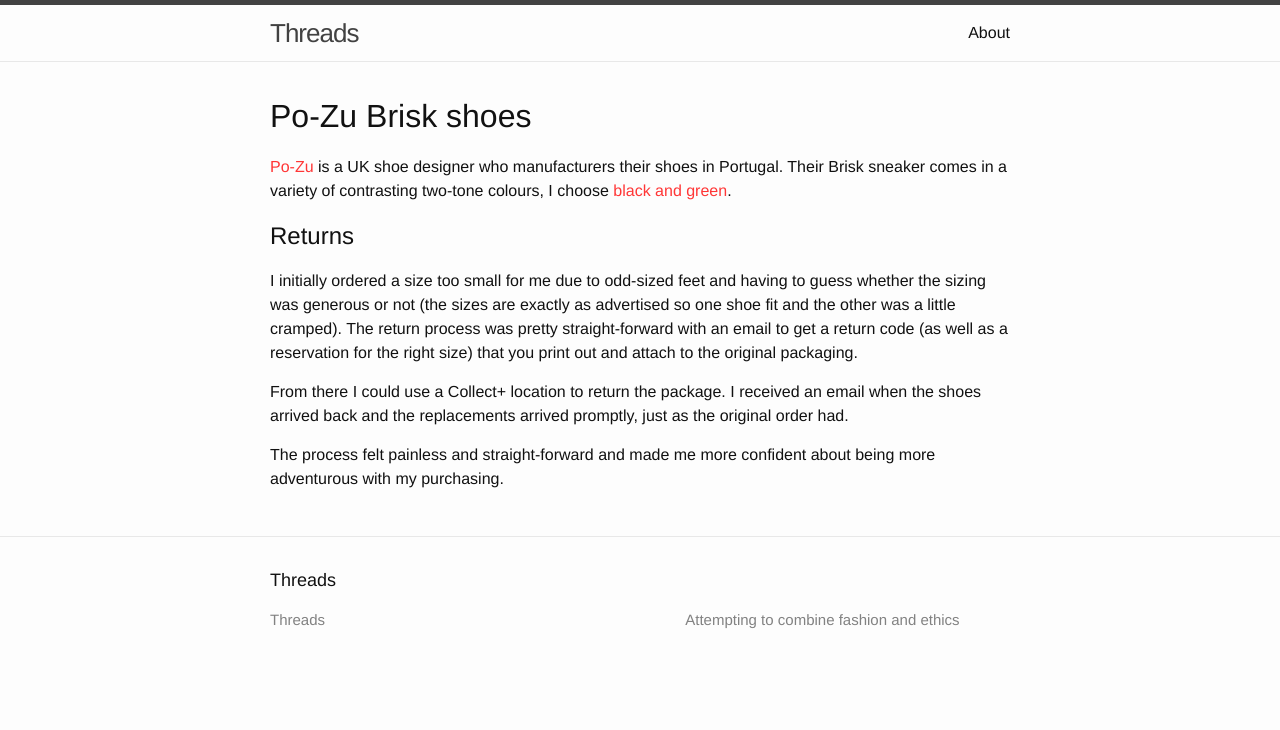
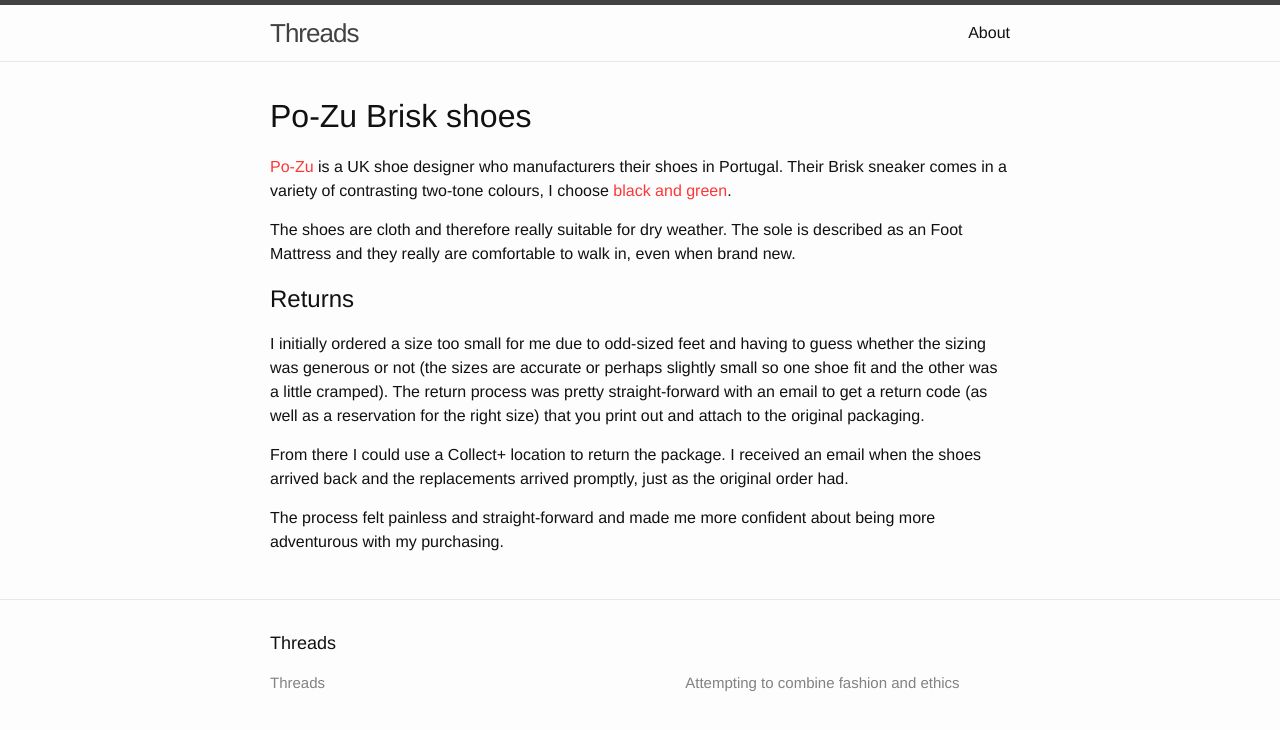
Before and after one commit to rrees/threads, a Jekyll site: the page built from _posts/2015-11-24-po-zu-brisks.markdown, in a window 1280 px wide. Shown: the top 730 px of the page. Built offline with Jekyll 4.4.1, drawn with Linux system fonts in a browser that asks for light colours.

Commit message:
Adds a little bit to the Po-Zu review

```diff
--- a/_posts/2015-11-24-po-zu-brisks.markdown
+++ b/_posts/2015-11-24-po-zu-brisks.markdown
@@ -9,9 +9,11 @@
 
 [Po-Zu](http://po-zu.com) is a UK shoe designer who manufacturers their shoes in Portugal. Their Brisk sneaker comes in a variety of contrasting two-tone colours, I choose [black and green](http://po-zu.com/collections/mens/products/brisk-black-green).
 
+The shoes are cloth and therefore really suitable for dry weather. The sole is described as an Foot Mattress and they really are comfortable to walk in, even when brand new.
+
 ## Returns
 
-I initially ordered a size too small for me due to odd-sized feet and having to guess whether the sizing was generous or not (the sizes are exactly as advertised so one shoe fit and the other was a little cramped). The return process was pretty straight-forward with an email to get a return code (as well as a reservation for the right size) that you print out and attach to the original packaging.
+I initially ordered a size too small for me due to odd-sized feet and having to guess whether the sizing was generous or not (the sizes are accurate or perhaps slightly small so one shoe fit and the other was a little cramped). The return process was pretty straight-forward with an email to get a return code (as well as a reservation for the right size) that you print out and attach to the original packaging.
 
 From there I could use a Collect+ location to return the package. I received an email when the shoes arrived back and the replacements arrived promptly, just as the original order had.
 
```
